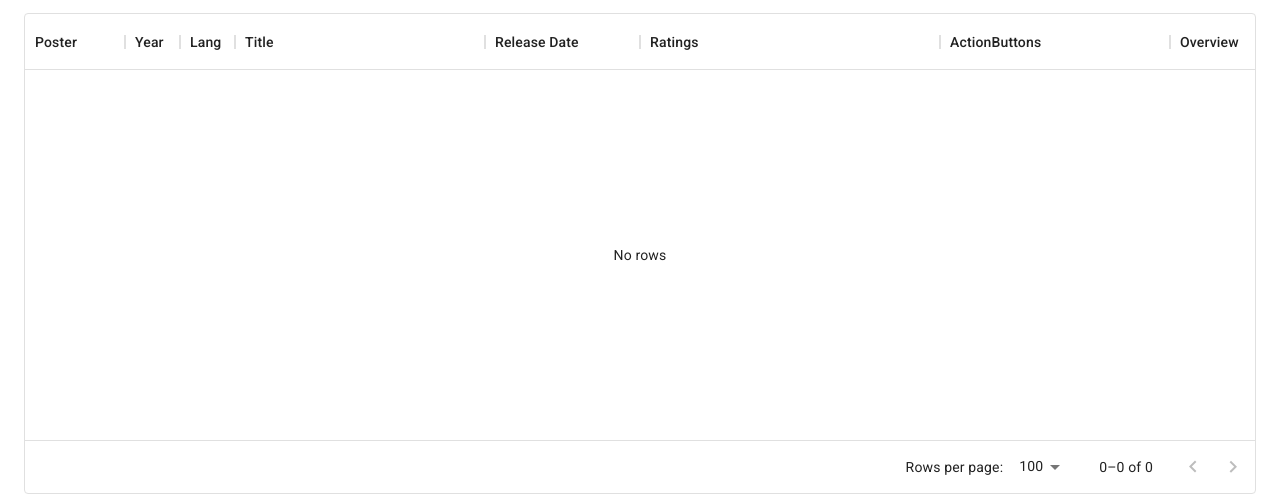
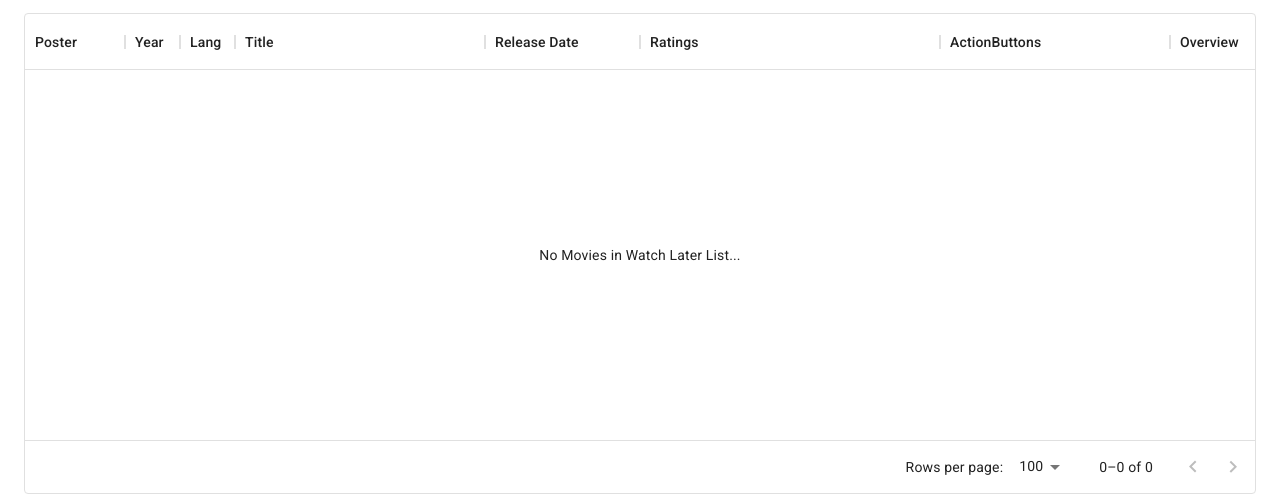
Before and after one commit to aminrasouli/fidelity, a React (Create React App) app: page /watch-later in a window 1280 px wide. Shown: the part 268-763 px from the top of the page. Built offline with nearby package versions, Linux system fonts and the light colour scheme.

Commit message:
improvment saved lists empty

```diff
--- a/src/hooks/useSavedList/enum/savedList.enum.ts
+++ b/src/hooks/useSavedList/enum/savedList.enum.ts
@@ -2,3 +2,12 @@ export enum SavedListEnum {
   Watch = 'watch',
   Favorite = 'favorite',
 }
+
+export const getTitleBySavedList = (savedList: SavedListEnum) => {
+  const items = {
+    [SavedListEnum.Watch]: 'Watch Later',
+    [SavedListEnum.Favorite]: 'Favorites',
+  }
+
+  return items[savedList] ?? 'Unknown List'
+}
--- a/src/hooks/useSavedList/index.ts
+++ b/src/hooks/useSavedList/index.ts
@@ -1,2 +1,3 @@
 export { default as useSavedList } from './useSavedList'
 export { SavedListEnum } from './enum/savedList.enum'
+export { getTitleBySavedList } from './enum/savedList.enum'
--- a/src/hooks/useSavedList/useSavedList.ts
+++ b/src/hooks/useSavedList/useSavedList.ts
@@ -2,34 +2,23 @@ import { SavedListEnum } from 'src/hooks/useSavedList'
 import { useState } from 'react'
 import storage from 'src/utils/storage'
 import { useSnackbar } from 'notistack'
+import { getTitleBySavedList } from './enum/savedList.enum'
 
-const useSavedList: ({
+const useSavedList = ({
   savedList,
-  savedListName,
   movieTitle,
   movieId,
 }: {
   savedList: SavedListEnum
-  savedListName: string
   movieTitle: string
   movieId: number
-}) => [boolean, () => void] = ({
-  savedList,
-  savedListName,
-  movieTitle,
-  movieId,
-}: {
-  savedList: SavedListEnum
-  savedListName: string
-  movieTitle: string
-  movieId: number
-}) => {
+}): [boolean, () => void] => {
   const [isSave, setIsSave] = useState<boolean>(storage.isInArray(savedList, movieId))
   const { enqueueSnackbar } = useSnackbar()
   const handleSaveClick = () => {
     const message = !isSave
-      ? `${movieTitle} Added to ${savedListName}`
-      : `${movieTitle} Removed from ${savedListName}`
+      ? `${movieTitle} Added to ${getTitleBySavedList(savedList)}`
+      : `${movieTitle} Removed from ${getTitleBySavedList(savedList)}`
     const variant = !isSave ? 'success' : 'error'
     enqueueSnackbar(message, { variant })
     setIsSave(!isSave)
--- a/src/pages/components/MoviesTable/components/SavedMoviesTable/SavedMoviesTable.tsx
+++ b/src/pages/components/MoviesTable/components/SavedMoviesTable/SavedMoviesTable.tsx
@@ -4,8 +4,9 @@ import storage from 'src/utils/storage'
 import { useManyMovies } from 'src/api/movies'
 import { DataGrid } from '@mui/x-data-grid'
 import movieColumns from '../../columns/movie.columns'
-import { SavedListEnum } from 'src/hooks/useSavedList'
+import { getTitleBySavedList, SavedListEnum } from 'src/hooks/useSavedList'
 import { useSnackbar } from 'notistack'
+import { Stack } from '@mui/material'
 
 export default function SavedMoviesTable({ savedList }: { savedList: SavedListEnum }) {
   const [movieIds, setMovieIds] = useState(storage.get(savedList) ?? [])
@@ -32,6 +33,13 @@ export default function SavedMoviesTable({ savedList }: { savedList: SavedListEn
           refetch().then()
         }
       }}
+      components={{
+        NoRowsOverlay: () => (
+          <Stack height='100%' alignItems='center' justifyContent='center'>
+            No Movies in {getTitleBySavedList(savedList)} List...
+          </Stack>
+        ),
+      }}
     />
   )
 }
```
Also changed, not shown: src/pages/components/MoviesTable/components/ActionButtons/components/FavoriteButton.tsx (+3 -4 lines), src/pages/components/MoviesTable/components/ActionButtons/components/WatchLaterButton.tsx (+4 -5 lines).
